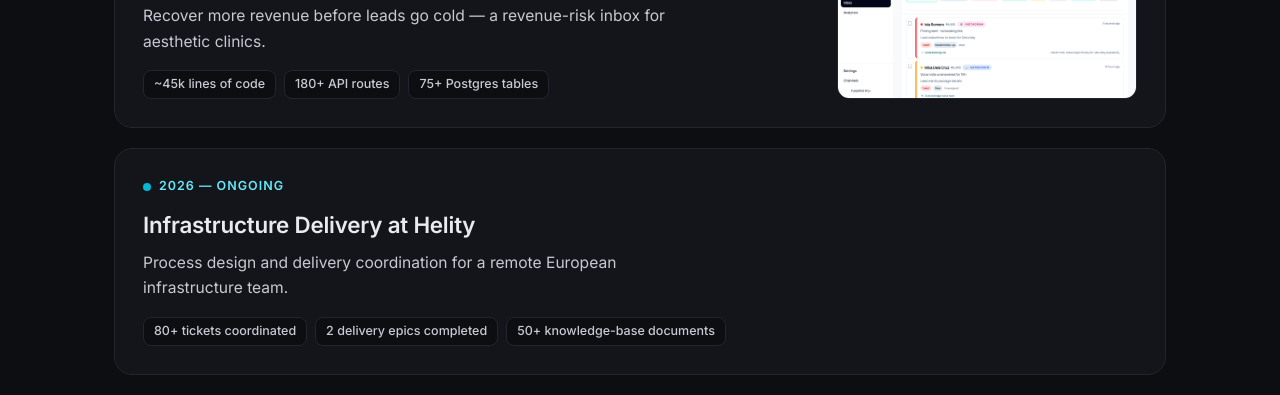
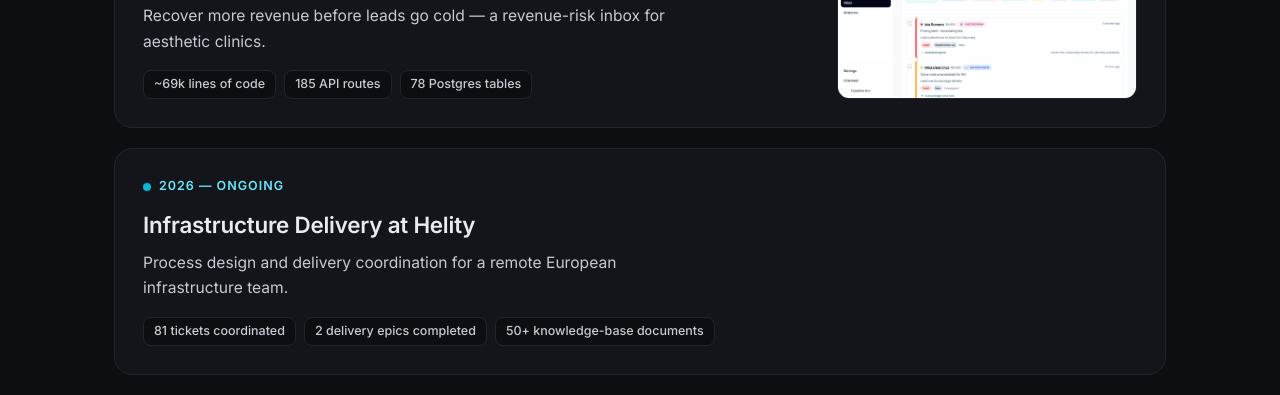
Before and after one commit to dhanleetenorias/dhanlee-portfolio, a Next.js app: page /work in a window 1280 px wide. Shown: the part 355-750 px from the top of the page. Built offline with nearby package versions, Linux system fonts and the light colour scheme.

Commit message:
Update PulsePilot stats to live current: 69k LOC, 185 routes, 78 tables, 7 channels, Gemini AI, 4-tier Paddle

```diff
--- a/src/content/projects.ts
+++ b/src/content/projects.ts
@@ -1,5 +1,5 @@
 // SOURCE OF TRUTH: ~/Documents/Dhanlee_Tenorias_Resume.md + ~/pulsepilot/README.md
-// Allowed stats ONLY (per plan): ~45k LOC, 180+ API routes, 75+ tables, 14 edge
+// Verified from live repo (2026-07-19): ~69k LOC, 185 API routes, 78 tables, 10 edge
 // functions, 80+ tickets, 2 epics, 50+ docs, 20+ SOPs, 6 components,
 // 40+ competitors, ~40% undercut, 30% margin floor.
 import type { Venture } from "@/lib/tokens";
@@ -56,10 +56,10 @@
     role: "Solo build · Next.js, React, TypeScript, Supabase",
     dates: "2026 — ongoing",
     metrics: [
-      { value: "~45k", label: "lines of code", countTo: 45, suffix: "k" },
-      { value: "180+", label: "API routes", countTo: 180, suffix: "+" },
-      { value: "75+", label: "Postgres tables", countTo: 75, suffix: "+" },
-      { value: "14", label: "edge functions", countTo: 14 },
+      { value: "~69k", label: "lines of code", countTo: 69, suffix: "k" },
+      { value: "185", label: "API routes", countTo: 185 },
+      { value: "78", label: "Postgres tables", countTo: 78 },
+      { value: "7", label: "messaging channels", countTo: 7 },
     ],
     heroShot: {
       src: "/work/pulsepilot/inbox.png",
@@ -74,7 +74,7 @@
         heading: "The problem",
         paragraphs: [
           "Aesthetic and medical clinics lose bookings inside their DM inboxes. A hot inquiry sits idle. A follow-up goes overdue. Pricing gets sent with no booking link. A voice note never gets answered. Each one is revenue quietly leaking out of a conversation nobody is watching.",
-          "PulsePilot ingests Instagram and Messenger DMs and surfaces the conversations that are losing bookings — then tells the operator exactly what to do next.",
+          "PulsePilot pulls DMs from 7 channels — Instagram, Messenger, Telegram, WhatsApp, SMS, Viber, and Email — into one revenue-risk queue, scores each conversation by urgency, and tells the operator exactly what to do next.",
         ],
       },
       {
@@ -97,12 +97,12 @@
             body: "Row-level security on every table. Multi-tenant isolation is enforced in the database, not in application code.",
           },
           {
-            title: "Edge functions",
-            body: "Webhook ingest for Instagram/Messenger events, decoupled from the dashboard.",
+            title: "Edge functions + Gemini AI",
+            body: "10 Supabase Edge Functions handle multi-channel webhook ingest; Gemini powers smart replies, transcription, and translation — always behind a human-approval gate.",
           },
           {
             title: "Paddle billing",
-            body: "Per-clinic subscription tiers with checkout, webhooks, and plan gating wired end-to-end.",
+            body: "Four per-clinic subscription tiers (Free / $17 / $43 / $85) with checkout, webhooks, and plan gating wired end-to-end.",
           },
         ],
       },
@@ -195,7 +195,7 @@
     role: "Technical Project Manager · Elyrix / Helity.org",
     dates: "2026 — ongoing",
     metrics: [
-      { value: "80+", label: "tickets coordinated", countTo: 80, suffix: "+" },
+      { value: "81", label: "tickets coordinated", countTo: 81 },
       { value: "2", label: "delivery epics completed", countTo: 2 },
       {
         value: "50+",
```
